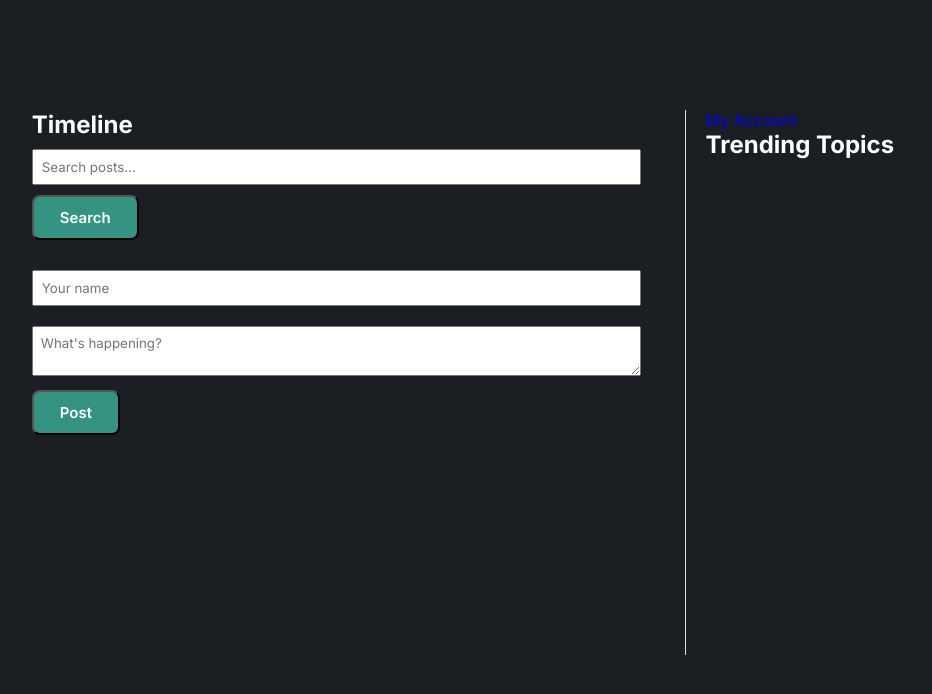
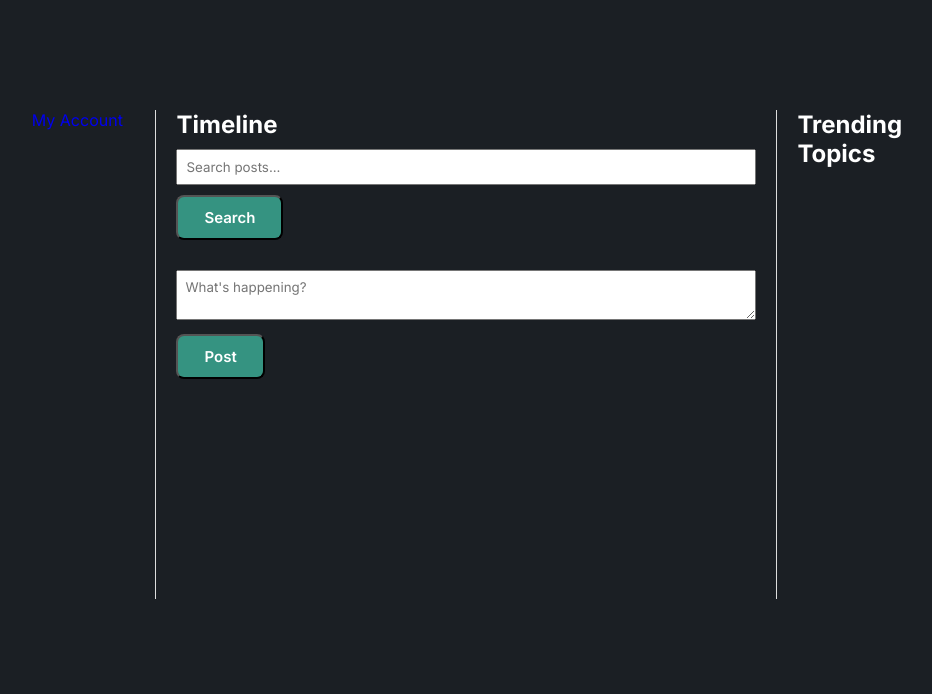
Before and after one commit to CeaserSalade/WizardSite, a Flask app: template app/templates/home.html in a window 1280 px wide. Shown: the top 694 px of the page, without its empty margins (173-1105 px from the left). Run offline with Flask 3, Linux system fonts and the light colour scheme; the template is opened without the code that fills it, so the values that code supplies are empty; some libraries are stand-ins or nearby versions.

Commit message:
Account, Homepage changes
Made it so you go to "timeline" instead of "my account" when you log in. I gave the "my account" its own navbar on the left. I also made it so you don't need to type your username to make a post or comment, but it picks the username of the account you're logged in to.

```diff
--- a/app/static/stylesheet.css
+++ b/app/static/stylesheet.css
@@ -34,7 +34,6 @@ section {
 }
 
 /* Index */
-
 .i-btn {
   display: inline-block;
   cursor: pointer;
@@ -53,8 +52,60 @@ section {
   transform: scale(1.1);
 }
 
+
+/* Container for main content and sidebar */
+.container {
+  display: flex;
+  justify-content: space-between;
+  max-width: 100%;
+  margin: 0 auto;
+}
+
+/* Main content container */
+.main-content {
+  display: flex;
+  width: 100%;
+}
+
+/* My Account */
+
+.navbar{
+  width: 15%;
+  padding-right: 20px;
+  border-right: 1px solid #ddd;
+}
+
+/* Timeline content */
+.timeline-content {
+  width: 75%;
+  padding-right: 20px;
+  padding-left: 20px;
+}
+
+/* Trending Topics */
+.trending-topics {
+  width: 15%;
+  padding-left: 20px;
+  border-left: 1px solid #ddd;
+}
+
+.trending-topics h2 {
+  font-size: 1.5em;
+  margin-bottom: 10px;
+  color: var(--text-color);
+}
+
+.trending-topics ul {
+  list-style-type: none;
+}
+
+.trending-topics ul li {
+  font-size: 1.1em;
+  color: var(--second-color);
+  margin-bottom: 8px;
+}
+
 /* Home */
-
 form {
   margin-bottom: 20px;
 }
@@ -79,40 +130,7 @@ textarea {
   box-sizing: border-box;
 }
 
-/* Container for main content and sidebar */
-.container {
-  display: flex;
-  justify-content: space-between;
-  max-width: 1200px;
-  margin: auto;
-}
 
-/* Main content area */
-.main-content {
-  width: 70%;
-}
-
-/* Sidebar styling */
-.sidebar {
-  width: 25%;
-  padding-left: 20px;
-  border-left: 1px solid #ddd;
-}
-
-.sidebar h2 {
-  font-size: 1.5em;
-  margin-bottom: 10px;
-}
-
-.sidebar ul {
-  list-style-type: none;
-  padding: 0;
-}
-
-.sidebar ul li {
-  font-size: 1.1em;
-  margin-bottom: 8px;
-}
 
 /* Post styling */
 .post {
--- a/app/templates/home.html
+++ b/app/templates/home.html
@@ -25,6 +25,13 @@
       <div class="container">
         <!-- Main content: timeline and post submission -->
         <div class="main-content">
+
+          <!-- Navbar for My Account -->
+        <div class="navbar">
+          <a href="{{ url_for('main.view_account') }}" class="account-link">My Account</a>
+        </div>
+
+          <div class="timeline-content">
             <h1>Timeline</h1>
 
             <!-- Search form -->
@@ -35,7 +42,6 @@
 
             <!-- Post submission form -->
             <form action="{{ url_for('main.post') }}" method="POST">
-            <input type="text" name="username" placeholder="Your name" required />
               <textarea name="content" placeholder="What's happening?" maxlength="280" required></textarea>
               <button type="submit" class="i-btn">Post</button>
             </form>
@@ -83,7 +89,6 @@
 
                   <!-- Comment form -->
                   <form action="{{ url_for('main.add_comment', post_id=post.id) }}" method="POST">
-                  <input type="text" name="username" placeholder="Your name" required />
                     <textarea name="content" placeholder="Add a comment..." maxlength="280" required></textarea>
                     <button type="submit">Reply</button>
                   </form>
@@ -93,10 +98,8 @@
             </section>
           </div>
 
-        <!-- Sidebar: Trending Topics -->
-        <div class="sidebar">
-          <a href="{{ url_for('main.view_account') }}">My Account</a>
-
+          <!-- Trending Topics section -->
+          <div class="trending-topics">
             <h2>Trending Topics</h2>
             <ul>
               {% for topic in trending_topics %}
```
Also changed, not shown: app/routes.py (+7 -9 lines), instance/site.db. Lines whose indentation alone changed are shown as unchanged.
